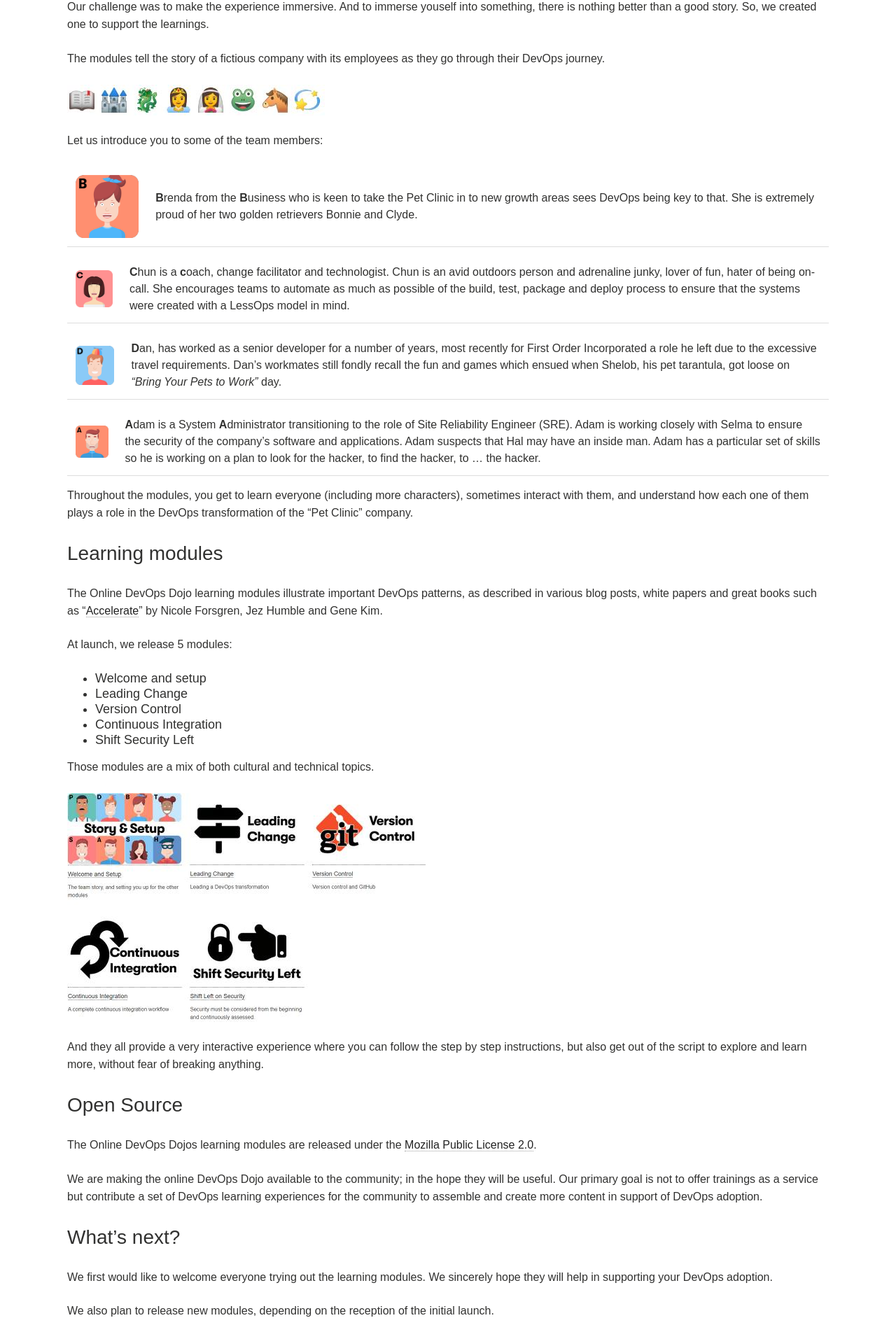
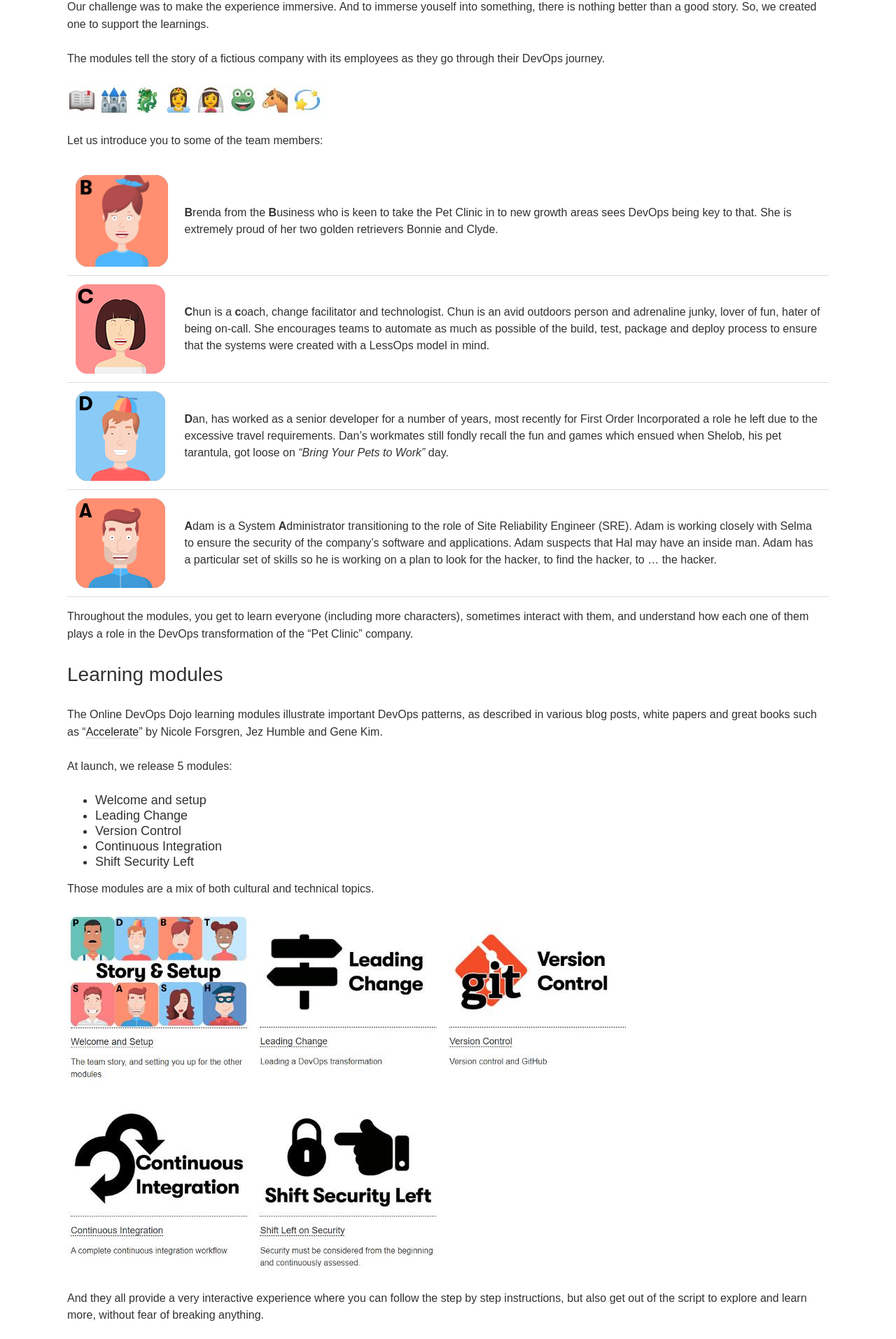
Before and after one commit to dxc-technology/about-devops-dojo, a Jekyll site: the page built from blog/_posts/2020-04-14-introducing-online-devops-dojo.md, in a window 1280 px wide. Shown: the part 1615-3528 px from the top of the page at 70% size. Built offline with Jekyll 4.4.1, drawn with Linux system fonts in a browser that asks for light colours.

Commit message:
Fix character images size and module screenshot

```diff
--- a/blog/_posts/2020-04-14-introducing-online-devops-dojo.md
+++ b/blog/_posts/2020-04-14-introducing-online-devops-dojo.md
@@ -50,12 +50,9 @@
 
 Let us introduce you to some of the team members:
 
-![Brenda](../../images/brenda.png) | **B**renda from the **B**usiness who is keen to take the Pet Clinic in to new growth areas sees DevOps being key to that. She is extremely proud of her two golden retrievers Bonnie and Clyde.
-
+<img src="../../images/brenda.png" width="400"/> | **B**renda from the **B**usiness who is keen to take the Pet Clinic in to new growth areas sees DevOps being key to that. She is extremely proud of her two golden retrievers Bonnie and Clyde.
 ![Chun](../../images/chun.png) | **C**hun is a **c**oach, change facilitator and technologist. Chun is an avid outdoors person and adrenaline junky, lover of fun, hater of being on-call. She encourages teams to automate as much as possible of the build, test, package and deploy process to ensure that the systems were created with a LessOps model in mind.
-
 ![Dan](../../images/dan.png) | **D**an, has worked as a senior developer for a number of years, most recently for First Order Incorporated a role he left due to the excessive travel requirements. Dan's workmates still fondly recall the fun and games which ensued when Shelob, his pet tarantula, got loose on *"Bring Your Pets to Work"* day.
-
 ![Adam](../../images/adam.png) | **A**dam is a System **A**dministrator transitioning to the role of Site Reliability Engineer (SRE). Adam is working closely with Selma to ensure the security of the company's software and applications. Adam suspects that Hal may have an inside man. Adam has a particular set of skills so he is working on a plan to look for the hacker, to find the hacker, to ... the hacker.
 
 Throughout the modules, you get to learn everyone (including more characters), sometimes interact with them, and understand how each one of them plays a role in the DevOps transformation of the "Pet Clinic" company.
@@ -74,7 +71,7 @@
 
 Those modules are a mix of both cultural and technical topics.
 
-![Modules](../../images/modules.jpg)
+[![Modules](../../images/modules.jpg)](../../modules)
 
 And they all provide a very interactive experience where you can follow the step by step instructions, but also get out of the script to explore and learn more, without fear of breaking anything.
 
```
Also changed, not shown: images/modules.jpg.
